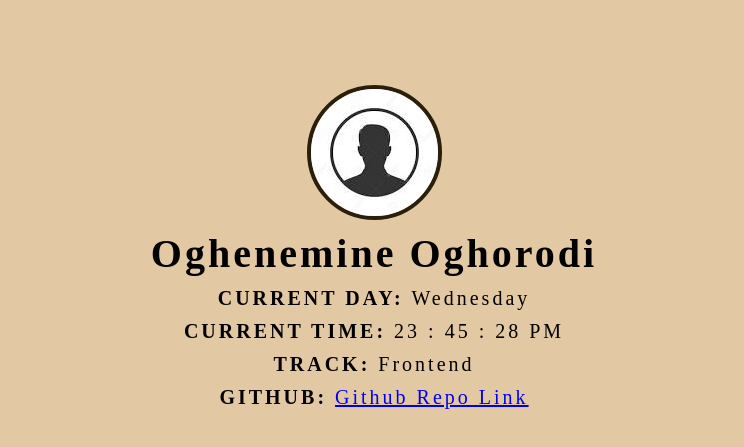
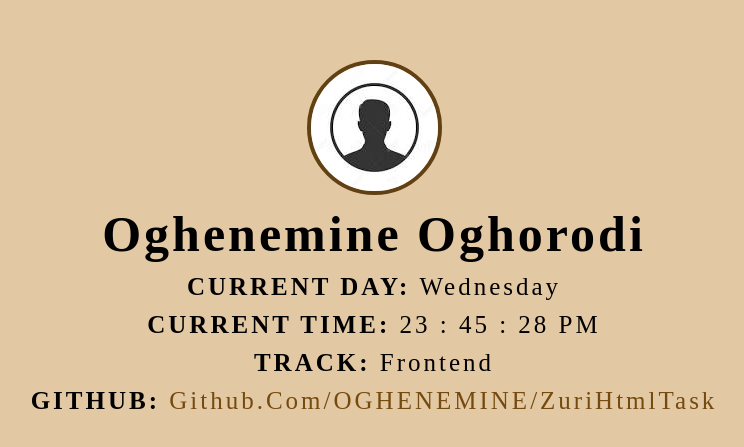
Before and after one commit to OGHENEMINE/zuriHtmlTask, a plain HTML site: page index.html in a window 1280 px wide. Shown: the part 163-610 px from the top of the page, without its empty margins (266-1010 px from the left). Drawn offline with Linux system fonts and the light colour scheme.

Commit message:
made updates to the code

```diff
--- a/index.html
+++ b/index.html
@@ -20,7 +20,7 @@
     </p>
     <p data-testid="myTrack"><span>track: </span>Frontend</p>
     <p class="githubLink" data-testid="githubURL">
-      <span>github: </span><a href="https://github.com/OGHENEMINE/zuriHtmlTask">github repo link</a>
+      <span>github: </span><a href="https://github.com/OGHENEMINE/zuriHtmlTask">github.com/OGHENEMINE/zuriHtmlTask</a>
     </p>
 
     <script src="./script.js"></script>
--- a/style.css
+++ b/style.css
@@ -11,15 +11,16 @@ body {
     align-items: center;
     justify-content: center;
     gap: 10px;
-    font-size: 20px;
+    font-size: 25px;
     height: 100vh;
     letter-spacing: 3px;
+    text-align: center;
+    padding: 0 20px;
 }
 
 img{
-    margin-top: 20px;
     border-radius: 50%;
-    border: 4px solid rgb(42, 30, 13);
+    border: 4px solid #614114;
 }
 
 span:not(#time, #day){
@@ -31,7 +32,20 @@ p{
     text-transform: capitalize;
 }
 
+a{
+    text-decoration: none;
+    color: #754a0e;
+    word-break: break-all;
+}
+
 .username{
     text-transform: capitalize;
+
     /* font-size: 24px; */
 }
+
+@media (max-width: 769px) {
+    body{
+        font-size: 18px;
+    }
+}
```
